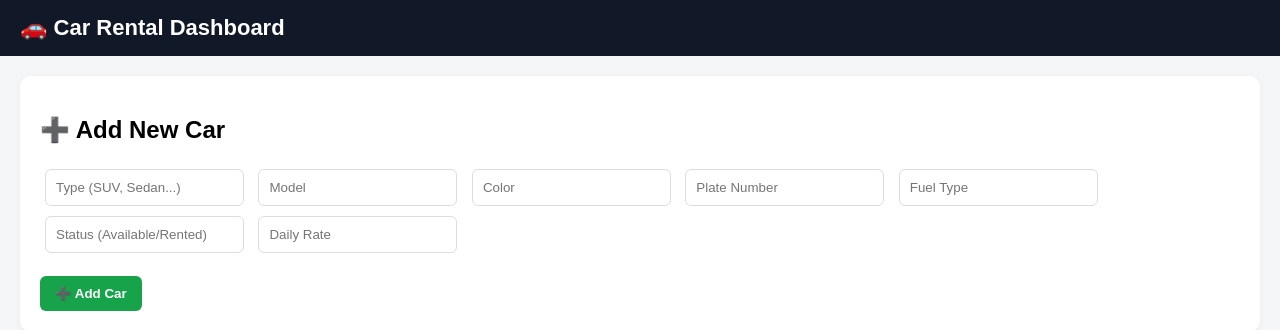
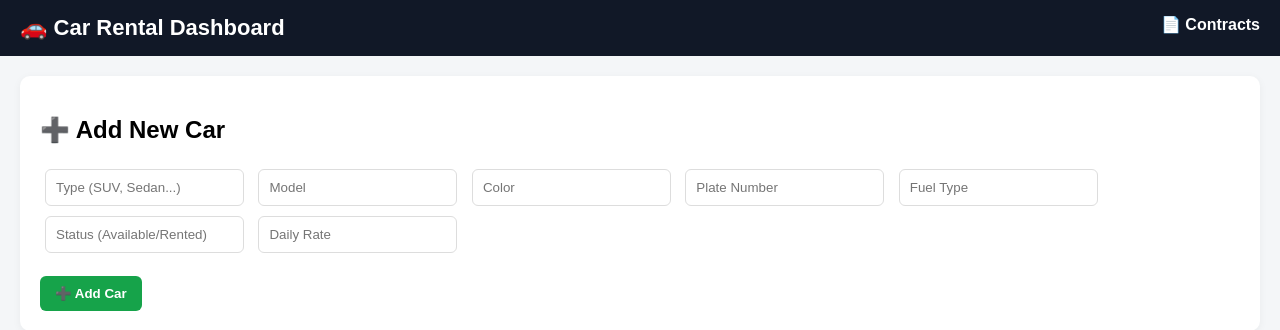
Before and after one commit to bkawash-ops/car-rental, a Flask app: page / in a window 1280 px wide. Shown: the top 330 px of the page. Run offline with Flask 3, Linux system fonts and the light colour scheme; data comes from the database, SQL or seed files in the repository.

Commit message:
Update index.html

```diff
--- a/templates/index.html
+++ b/templates/index.html
@@ -107,6 +107,10 @@
 
 <div class="navbar">
     🚗 Car Rental Dashboard
+
+    <a href="/contracts" style="float:right; color:white; text-decoration:none; font-size:16px;">
+        📄 Contracts
+    </a>
 </div>
 
 <div class="container">
```
